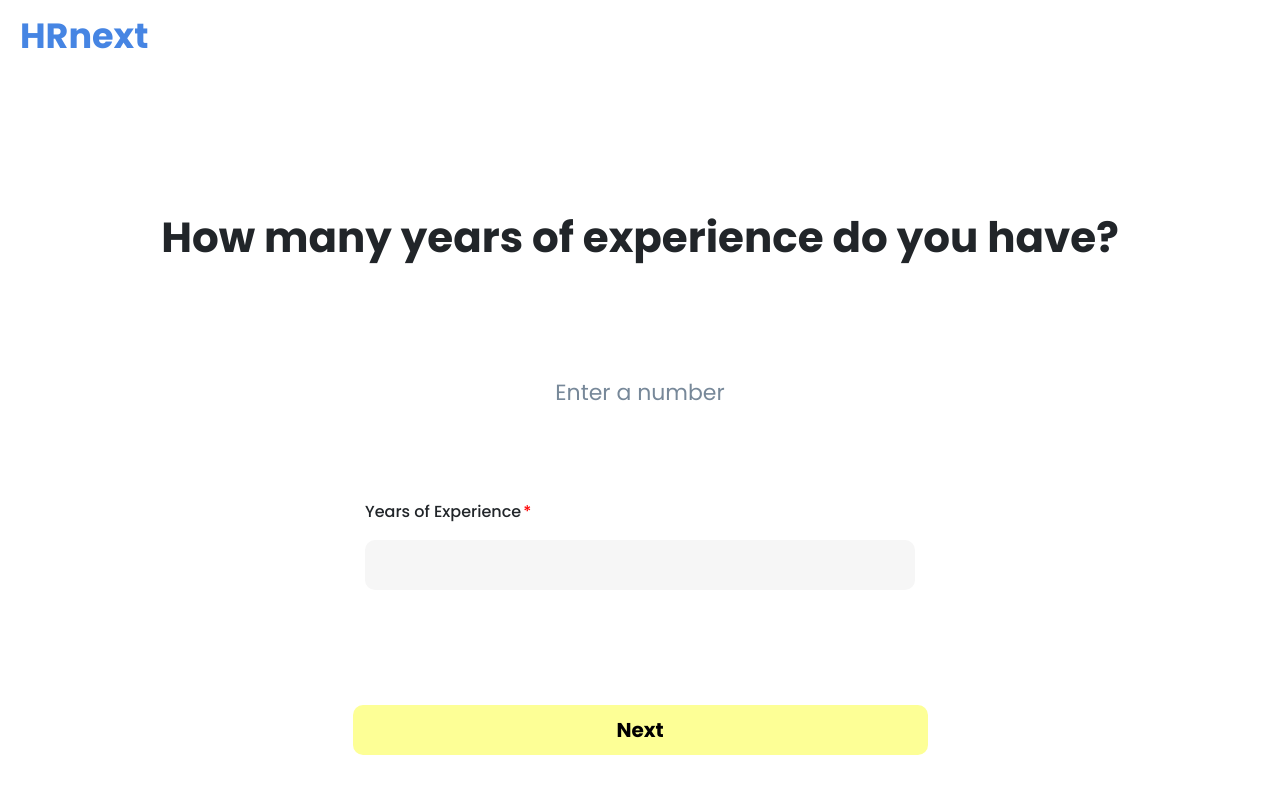
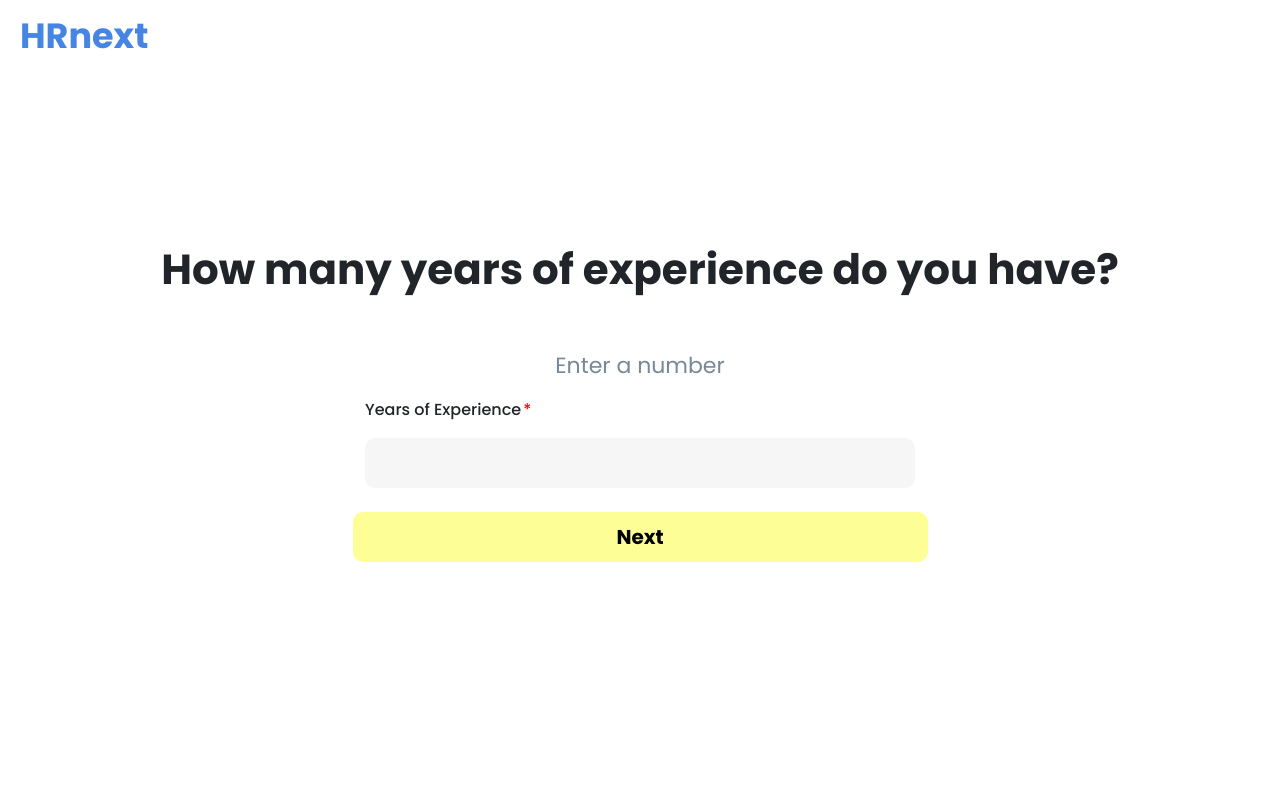
Before and after one commit to loragonzaleze/OffBoard, a React (Create React App) app in the folder frontend/onboard/: page /yoe in a window 1280 px wide. Shown: the top 794 px of the page. Built offline with nearby package versions, Linux system fonts and the light colour scheme; a web font is replaced by a local one.

Commit message:
validates yoe page

```diff
--- a/frontend/onboard/src/pages/stylesheets/yoe.css
+++ b/frontend/onboard/src/pages/stylesheets/yoe.css
@@ -13,21 +13,21 @@
 .login-logo:hover {
 	cursor: pointer;
 }
-.login-title-text {
+.yoe-title-text {
 	font-family: 'Poppins';
 	font-weight: 700;
 	font-size: 42px;
-	margin-top: 20vh;
+	margin-bottom: 6vh;
 }
 .login-subtitle-text {
-	margin-top: 2vh;
+	margin-top: 0vh;
 	font-family: 'Poppins';
 	font-weight: 300px;
 	font-size: 22px;
 	color: lightslategray;
-	margin-bottom: 0vh;
+	margin-bottom: 2vh;
 }
-.login-input-box {
+.yoe-input-box {
 	width: 550px;
 	height: 50px;
 	background-color: #f6f6f6;
@@ -37,6 +37,19 @@
 	padding-left: 20px;
 	font-size: 20px;
 }
+
+.wrong-yoe-input-box{
+    width: 550px;
+    height: 50px;
+    background-color: #ffa794;
+    outline: none;
+    border: 0px;
+    border-radius: 10px;
+    padding-left: 20px;
+    font-size: 20px;
+    border: 1px solid #ff0000;
+}
+
 .login-next-box {
 	margin-top: 3vh;
 	width: 575px;
--- a/frontend/onboard/src/pages/yoe.js
+++ b/frontend/onboard/src/pages/yoe.js
@@ -1,8 +1,9 @@
 import BottomGoTos from '../components/bottom-go-tos'
 import { useNavigate } from "react-router-dom";
 import "../global.css"
-import './stylesheets/login.css'
+import './stylesheets/yoe.css'
 import React, { useState } from 'react';
+import validator from "validator"
 
 // Page to login into an existing account
 function Yoe() {
@@ -10,28 +11,41 @@ function Yoe() {
 
 
   // stores corporate email
-  const [email, setEmail] = useState("");
-  const [password, setPassword] = useState("");
   const [years, setYears] = useState("");
+  const [validYear, setValidYears] = useState(true);
 
   const goToHome = () => {
     let path = `/`;
     navigate(path);
   }
 
-  const goToEndorsed = () => {
-    // TODO check that inputted email is valid (not blank, is valid email (@somecompany))
-    // make sure email exists within database of recruiters endorsing ppl
-    let path = `/endorsed`;
+  const nextPage = () => {
+    console.log(years)
+
+    setValidYears(false)
+    if (validator.isNumeric(years)){
+      if (years >= 0)
+      {
+        console.log("years")
+        setValidYears(true)
+      }
+      else{
+        console.log("Invalid years")
+        setYears(0)
+        return;
+      }
+    }
+
+    let path = `/endorsed`;  // FIX - change endorsed
     navigate(path);
   }
 
     return (
-      <div className = "centered-container" style = {{justifyContent:"space-around"}}>
+      <div className = "centered-container" style = {{}}>
         <div className = "login-logo" onClick = {goToHome}>
           HRnext
         </div>
-        <div className = "login-title-text">
+        <div className = "yoe-title-text">
           How many years of experience do you have?
         </div>
         <div className = "login-subtitle-text">
@@ -43,9 +57,15 @@ function Yoe() {
             <p className = "login-email-label"
             style = {{color: 'red', marginLeft: '2px'}}>*</p>
           </div>
-          <input className = "login-input-box" onChange = {e => setEmail(e.target.value)}/>
+          <input className = {validYear ? "yoe-input-box": "wrong-yoe-input-box"} type = "number" onChange = {e => setYears(e.target.value)}/>
+          {validYear ? null:
+            <div className='row-upload'>
+              <p className='wrong-years' style={{color:"#ff0000"}}>
+                Please enter a valid number
+              </p>
+            </div>}
         </label>
-        <button className = "login-next-box" onClick = {goToEndorsed}>
+        <button className = "login-next-box" onClick = {nextPage}>
             Next
         </button>
       </div>
```
